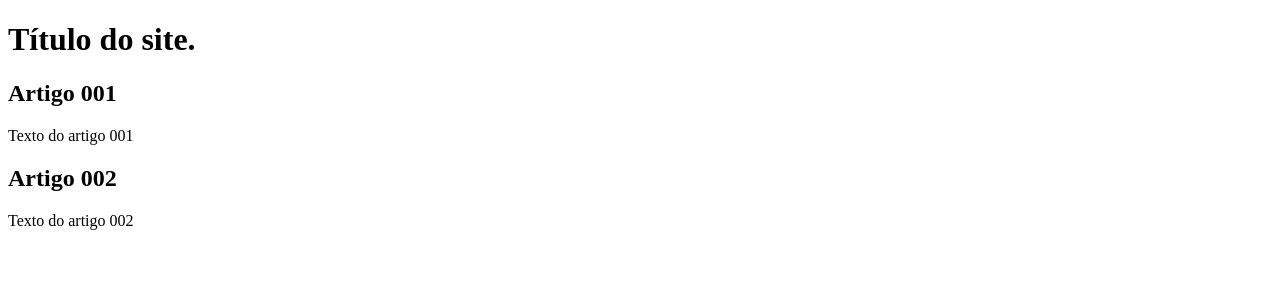
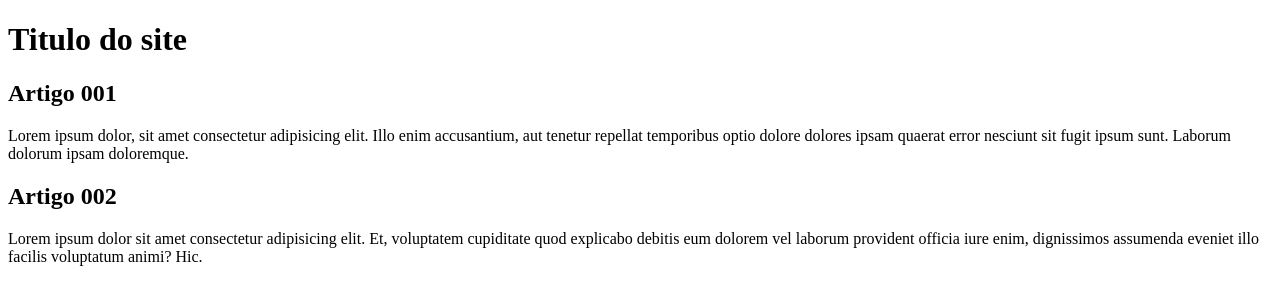
Before and after one commit to VictorMaciel-dsn/projeto_site, a plain HTML site: page index.html in a window 1280 px wide. Drawn offline with Linux system fonts and the light colour scheme.

Commit message:
Comecei a escrever o conteúdo

```diff
--- a/index.html
+++ b/index.html
@@ -9,14 +9,14 @@
 <body>
     <main>
         <header>
-            <h1>Título do site.</h1>
+            <h1>Titulo do site</h1>
             <article>
                 <h2>Artigo 001</h2>
-                <p>Texto do artigo 001</p>
+                <p>Lorem ipsum dolor, sit amet consectetur adipisicing elit. Illo enim accusantium, aut tenetur repellat temporibus optio dolore dolores ipsam quaerat error nesciunt sit fugit ipsum sunt. Laborum dolorum ipsam doloremque.</p>
             </article>
             <article>
                 <h2>Artigo 002</h2>
-                <p>Texto do artigo 002</p>
+                <p>Lorem ipsum dolor sit amet consectetur adipisicing elit. Et, voluptatem cupiditate quod explicabo debitis eum dolorem vel laborum provident officia iure enim, dignissimos assumenda eveniet illo facilis voluptatum animi? Hic.</p>
             </article>
         </header>
     </main>
```
